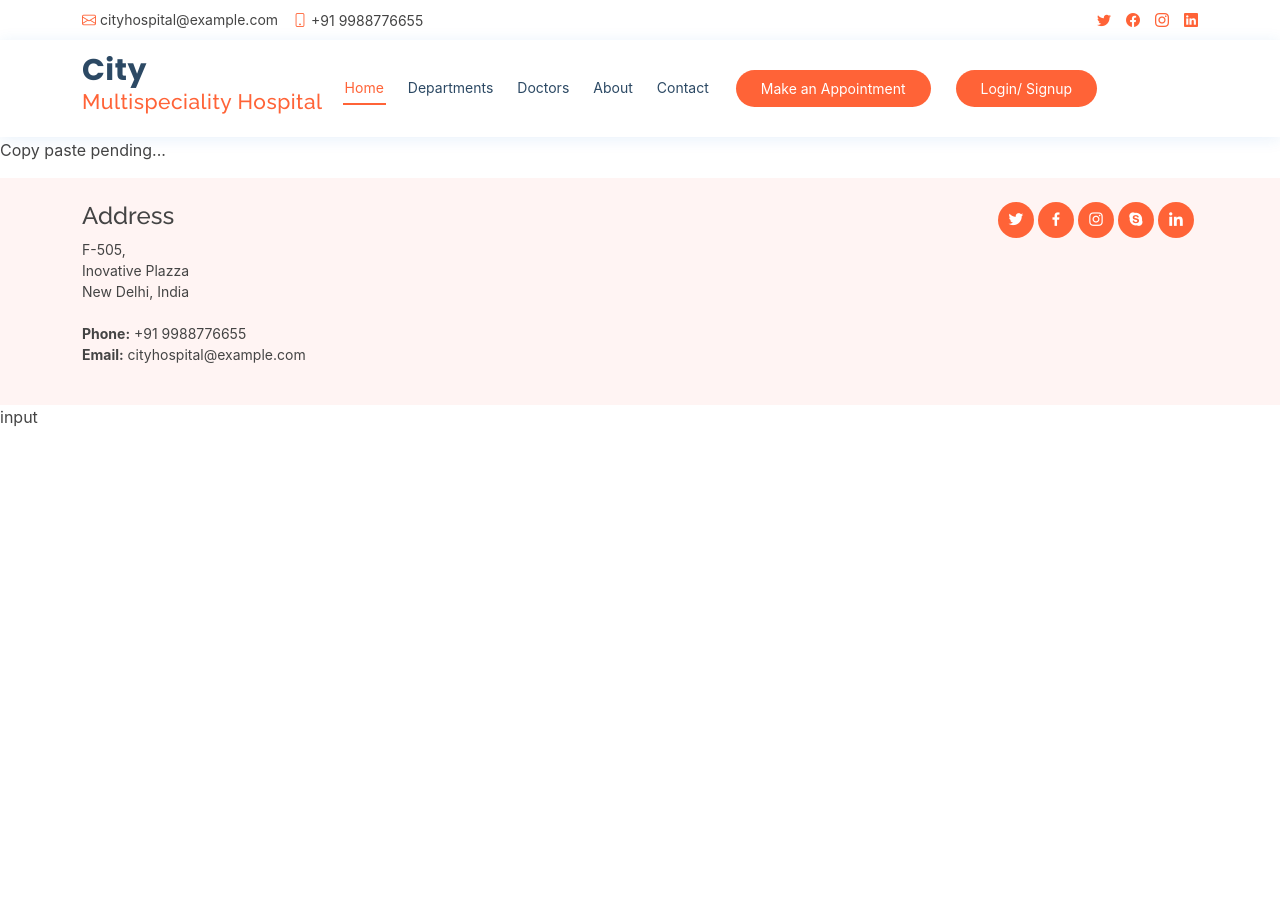
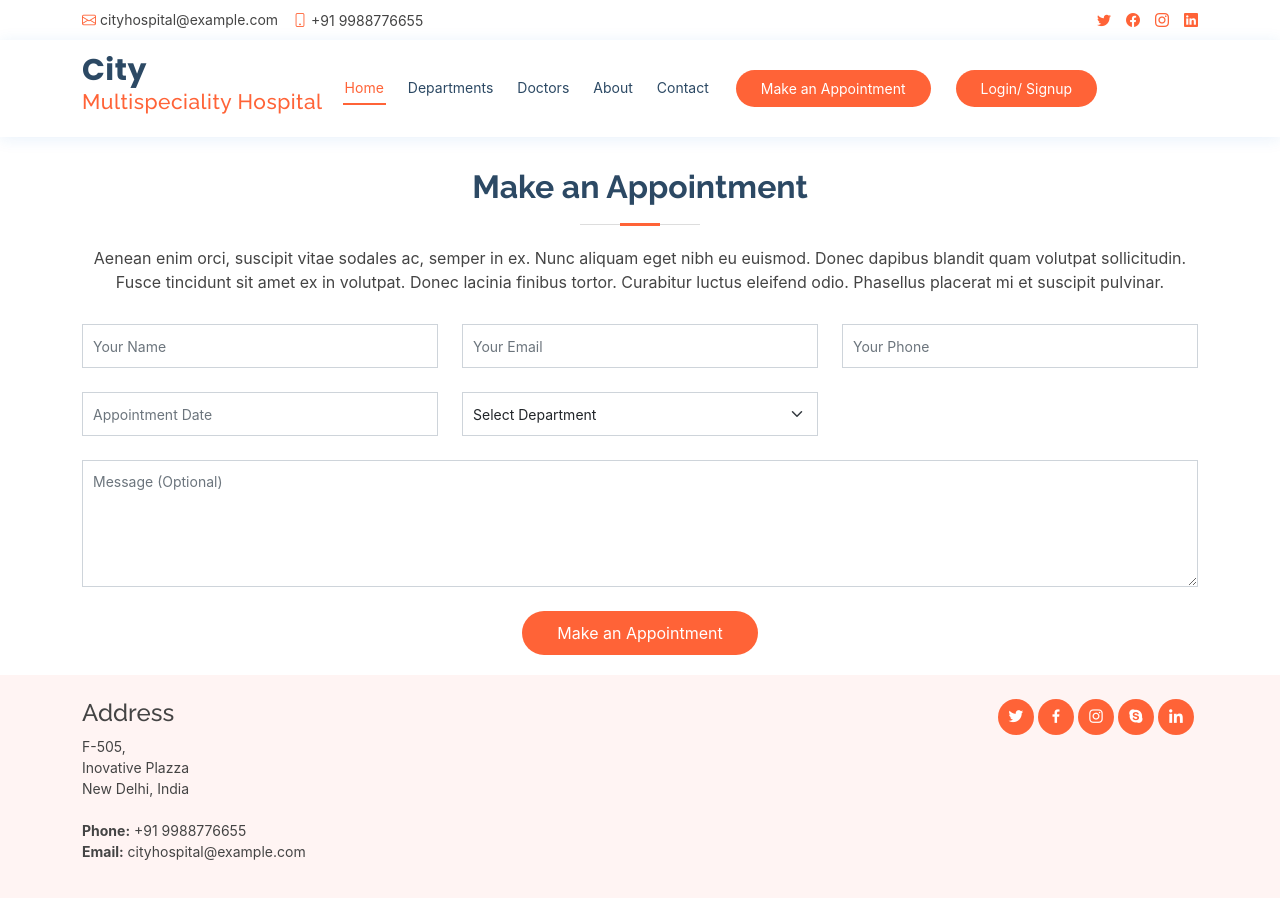
Before and after one commit to rudrabhikadiya3/city-hospital, a React (Create React App) app: page /Appointment in a window 1280 px wide. Shown: the top 898 px of the page. Before the commit the page ends 800 px from the top, so only its background shows below. Built offline with nearby package versions, Linux system fonts and the light colour scheme.

Commit message:
appointment init

```diff
--- a/public/index.html
+++ b/public/index.html
@@ -57,6 +57,5 @@
   <script src="%PUBLIC_URL%/assets/vendor/swiper/swiper-bundle.min.js"></script>
 
   <script src="%PUBLIC_URL%/assets/js/main.js"></script>
-  input
 </body>
 </html>
--- a/src/components/Header.js
+++ b/src/components/Header.js
@@ -1,5 +1,5 @@
 import React from 'react';
-import {NavLink} from 'react-router-dom'
+import {NavLink , Link} from 'react-router-dom'
 
 function Header(props) {
     return (
@@ -21,10 +21,10 @@ function Header(props) {
             <header id="header" className="fixed-top">
                 <div className="container d-flex align-items-center">
                     <div className="logo">
-                        <a href="index.html">
+                        <Link to="/">
                             <h1 className="logo me-auto">City</h1><br />
                             <h2 className="logo-tiny-text me-auto">Multispeciality Hospital</h2>
-                        </a>
+                        </Link>
                     </div>
                     <nav id="navbar" className="navbar order-last order-lg-0">
                         <ul>
@@ -36,7 +36,7 @@ function Header(props) {
                         </ul>
                         <i className="bi bi-list mobile-nav-toggle" />
                     </nav>
-                    <NavLink to="/appointment.html" className="appointment-btn scrollto"><span className="d-none d-md-inline">Make an </span>
+                    <NavLink to="/appointment" className="appointment-btn scrollto"><span className="d-none d-md-inline">Make an </span>
                         Appointment</NavLink>
                     <NavLink to="/login" className="appointment-btn scrollto">
                         <span className="d-md-inline">Login/ Signup</span>
--- a/src/container/Appointment.js
+++ b/src/container/Appointment.js
@@ -1,11 +1,139 @@
-import React from 'react';
+import React from "react";
+import * as yup from "yup";
+import { Formik, Form, useFormik } from "formik";
 
 function Appointment(props) {
-    return (
-        <div>
-            <p>Copy paste pending...</p>
+  const schema = yup.object().shape({
+    name: yup.string().required('Please enter a name'),
+    // age: yup.number().required().positive().integer(),
+    email: yup.string().required('Please enter an Email').email("Please enter a valid Email address"),
+    phone: yup.number().required('Please enter a number').max(10, 'Please enter valid number').integer("A phone number can't include a decimal point"),
+    // website: yup.string().url(),
+    createdOn: yup.date().default(function () {
+      return new Date();
+    }),
+  });
+
+  const formik = useFormik({
+    initialValues: {
+      firstName: "",
+      email: "",
+      phone: "",
+      date:"",
+
+    },
+    validationSchema: schema,
+    onSubmit: (values) => {
+      alert(JSON.stringify(values, null, 2));
+    },
+  });
+
+  const { errors, handleBlur, handleChange, handleSubmit } = formik;
+  return (
+    <main>
+      <section id="appointment" className="appointment">
+        <div className="container">
+          <div className="section-title">
+            <h2>Make an Appointment</h2>
+            <p>
+              Aenean enim orci, suscipit vitae sodales ac, semper in ex. Nunc
+              aliquam eget nibh eu euismod. Donec dapibus blandit quam volutpat
+              sollicitudin. Fusce tincidunt sit amet ex in volutpat. Donec
+              lacinia finibus tortor. Curabitur luctus eleifend odio. Phasellus
+              placerat mi et suscipit pulvinar.
+            </p>
+          </div>
+          <Formik values={formik}>
+            <Form action method="post" role="form" className="php-email-form" onSubmit={handleSubmit}>
+              <div className="row">
+                <div className="col-md-4 form-group">
+                  <input
+                    type="text"
+                    name="name"
+                    className="form-control"
+                    id="name"
+                    placeholder="Your Name"
+                    onChange={handleChange}
+                  />
+                  <span className="error">{errors.name}</span>
+                </div>
+                <div className="col-md-4 form-group mt-3 mt-md-0">
+                  <input
+                    type="email"
+                    className="form-control"
+                    name="email"
+                    id="email"
+                    placeholder="Your Email"
+                    onChange={handleChange}
+                  />
+                  <span className="error">{errors.email}</span>
+                </div>
+                <div className="col-md-4 form-group mt-3 mt-md-0">
+                  <input
+                    type="tel"
+                    className="form-control"
+                    name="phone"
+                    id="phone"
+                    placeholder="Your Phone"
+                    onChange={handleChange}
+                  />
+                   <span className="error">{errors.phone}</span>
+                </div>
+              </div>
+              <div className="row">
+                <div className="col-md-4 form-group mt-3">
+                  <input
+                    type="datetime"
+                    name="date"
+                    className="form-control datepicker"
+                    id="date"
+                    placeholder="Appointment Date"
+                    data-rule="minlen:4"
+                    data-msg="Please enter at least 4 chars"
+                  />
+                  <div className="validate" />
+                </div>
+                <div className="col-md-4 form-group mt-3">
+                  <select
+                    name="department"
+                    id="department"
+                    className="form-select"
+                  >
+                    <option value>Select Department</option>
+                    <option value="Department 1">Department 1</option>
+                    <option value="Department 2">Department 2</option>
+                    <option value="Department 3">Department 3</option>
+                  </select>
+                  <div className="validate" />
+                </div>
+              </div>
+              <div className="form-group mt-3">
+                <textarea
+                  className="form-control"
+                  name="message"
+                  rows={5}
+                  placeholder="Message (Optional)"
+                  defaultValue={""}
+                />
+                <div className="validate" />
+              </div>
+              <div className="mb-3">
+                <div className="loading">Loading</div>
+                <div className="error-message" />
+                <div className="sent-message">
+                  Your appointment request has been sent successfully. Thank
+                  you!
+                </div>
+              </div>
+              <div className="text-center">
+                <button type="submit">Make an Appointment</button>
+              </div>
+            </Form>
+          </Formik>
         </div>
-    );
+      </section>
+    </main>
+  );
 }
 
 export default Appointment;
--- a/src/container/Login.js
+++ b/src/container/Login.js
@@ -1,67 +1,70 @@
-import React, { useState } from 'react';
-import * as yup from 'yup';
-import { Formik, Form, useFormik } from 'formik';
+import React, { useState } from "react";
+import * as yup from "yup";
+import { Formik, Form, useFormik } from "formik";
 
 function Login(props) {
-    const [userType, setUsertype] = useState('login');
+  const [userType, setUsertype] = useState("login");
 
   let schemaObj, inintVal;
 
-    if (userType === 'login') {
+  if (userType === "login") {
     schemaObj = {
-            email: yup.string().required("email is requiredl").email('enter valid email'),
-            password: yup.string().required('password is required'),
-        }
+      email: yup
+        .string()
+        .required("email is requiredl")
+        .email("enter valid email"),
+      password: yup.string().required("password is required"),
+    };
     inintVal = {
-            email: '',
-            password: '',
-        }
-
-    } else if (userType === 'signup') {
+      email: "",
+      password: "",
+    };
+  } else if (userType === "signup") {
     schemaObj = {
       name: yup.string().required("Name is required"),
-            email: yup.string().required("email is requireds").email('enter valid email'),
-            password: yup.string().required('password is required'),
+      email: yup
+        .string()
+        .required("email is requireds")
+        .email("enter valid email"),
+      password: yup.string().required("password is required"),
+    };
+    inintVal = {
+      name: "",
+      email: "",
+      password: "",
+    };
   }
-        inintVal = {
-            name: '',
-            email: '',
-            password: ''
-        }
-    }
-
   let schema = yup.object().shape(schemaObj);
 
   const formik = useFormik({
-        // initialValues: {
-        //   email: '',
-        //   password: ''
-        // },
     initialValues: inintVal,
     validationSchema: schema,
-        onSubmit: values => {
+    onSubmit: (values, action) => {
       alert(JSON.stringify(values, null, 2));
+      // console.log(action);
+      action.resetForm();
     },
+    enableReinitialize: true,
   });
-    const { errors, handleBlur, handleChange, handleSubmit, touched } = formik;
+  const { errors, handleBlur, handleChange, handleSubmit, touched, values } =
+    formik;
 
   return (
     <section id="appointment" className="appointment">
       <div className="container">
         <div className="section-title">
-                    {
-                        userType === 'password' ?
-                            <h2>Reset password</h2> :
-                            userType === 'login' ?
-                                <h2>Login</h2> :
+          {userType === "password" ? (
+            <h2>Reset password</h2>
+          ) : userType === "login" ? (
+            <h2>Login</h2>
+          ) : (
             <h2>Sign Up</h2>
-                    }
+          )}
         </div>
         <Formik values={formik}>
           <Form className="php-email-form" onSubmit={handleSubmit}>
             <div>
-                            {
-                                userType === 'login' || userType === 'password' ?
+              {userType === "login" || userType === "password" ? (
                 <div className="col-md-4 form-group row mx-auto">
                   <input
                     type="text"
@@ -70,13 +73,15 @@ function Login(props) {
                     placeholder="Registerd email"
                     onChange={handleChange}
                     onBlur={handleBlur}
+                    value={values.email}
                   />
-                                        {
-                                        errors.email && touched.email ? <span className='error'>{errors.email}</span> : ''
-                                        }
-
+                  {errors.email && touched.email ? (
+                    <span className="error">{errors.email}</span>
+                  ) : (
+                    ""
+                  )}
                 </div>
-                                    :
+              ) : (
                 <>
                   <div className="col-md-4 form-group row mx-auto">
                     <input
@@ -87,19 +92,18 @@ function Login(props) {
                       placeholder="Name"
                       onChange={handleChange}
                       onBlur={handleBlur}
+                      value={values.name}
                     />
-                                            {
-                                                errors.name && touched.name ?
-                                                <span className='error'>{errors.name}</span> :
-                                                ''
-                                            }
-
+                    {errors.name && touched.name ? (
+                      <span className="error">{errors.name}</span>
+                    ) : (
+                      ""
+                    )}
                   </div>
                 </>
-                            }
+              )}
 
-                            {
-                                userType === 'password' ?
+              {userType === "password" ? (
                 <div className="col-md-4 form-group mt-3 mt-md-0 row mx-auto">
                   <input
                     type="password"
@@ -108,29 +112,27 @@ function Login(props) {
                     id="password"
                     placeholder="Client ID"
                   />
-                                    </div> :
-                                    userType === 'login' ?
+                </div>
+              ) : userType === "login" ? (
                 <div className="col-md-4 form-group mt-3 mt-md-0 row mx-auto">
-
                   <input
                     type="password"
                     className="form-control"
                     name="password"
-                                                id="password" placeholder="password"
+                    id="password"
+                    placeholder="password"
                     onChange={handleChange}
                     onBlur={handleBlur}
+                    value={values.password}
                   />
-                                            {
-                                                errors.password && touched.password ?
-                                                <span className='error'>{errors.password}</span> :
-                                                ''
-                                            }
-
-
+                  {errors.password && touched.password ? (
+                    <span className="error">{errors.password}</span>
+                  ) : (
+                    ""
+                  )}
                 </div>
-                                        :
+              ) : (
                 <div className="col-md-4 form-group mt-3 mt-md-0 row mx-auto">
-
                   <input
                     type="text"
                     name="email"
@@ -139,13 +141,13 @@ function Login(props) {
                     placeholder="Email"
                     onChange={handleChange}
                     onBlur={handleBlur}
+                    value={values.email}
                   />
-                                             {
-                                                errors.email && touched.email ?
-                                                <span className='error'>{errors.email}</span> :
-                                                ''
-                                            }
-
+                  {errors.email && touched.email ? (
+                    <span className="error">{errors.email}</span>
+                  ) : (
+                    ""
+                  )}
 
                   <input
                     type="password"
@@ -155,47 +157,59 @@ function Login(props) {
                     placeholder="Create new password"
                     onBlur={handleBlur}
                     onChange={handleChange}
+                    value={values.password}
                   />
-                                            {
-                                                errors.password && touched.password ?
-                                                <span className='error'>{errors.password}</span> : ''
-                                            }
+                  {errors.password && touched.password ? (
+                    <span className="error">{errors.password}</span>
+                  ) : (
+                    ""
+                  )}
                 </div>
+              )}
 
-                            }
-
-
-                            {
-                                userType === 'password' ?
-                                    null
-                                    :
-                                    userType === 'login' ?
-                                        <div className='signup-link text-center col-4' >
-                                            <a className='d-inline-block' onClick={() => setUsertype('signup')}>Are you a new user?</a>
-                                            <a className='d-inline-block ' onClick={() => setUsertype('password')}>Forgott password?</a>
+              {userType === "password" ? null : userType === "login" ? (
+                <div className="signup-link text-center col-4">
+                  <a
+                    className="d-inline-block"
+                    onClick={() => setUsertype("signup")}
+                  >
+                    Are you a new user?
+                  </a>
+                  <a
+                    className="d-inline-block "
+                    onClick={() => setUsertype("password")}
+                  >
+                    Forgott password?
+                  </a>
                 </div>
-                                        :
-                                        <div className='signup-link col-4'>
-                                            <a className='d-inline-block' onClick={() => setUsertype('login')}>Already user?</a>
+              ) : (
+                <div className="signup-link col-4">
+                  <a
+                    className="d-inline-block"
+                    onClick={() => setUsertype("login")}
+                  >
+                    Already user?
+                  </a>
                 </div>
-                            }
-                            {
-                                userType === 'password' ?
-                                    <div class="text-center mt-3"><button type="submit">Send OTP</button></div> :
-                                    userType === 'login' ?
-                                        <div class="text-center mt-3"><button type="submit">Login</button></div>
-                                        :
-                                        <div class="text-center mt-3"><button type="submit">Sign Up</button></div>
-                            }
-
+              )}
+              {userType === "password" ? (
+                <div className="text-center mt-3">
+                  <button type="submit">Send OTP</button>
                 </div>
-
-
+              ) : userType === "login" ? (
+                <div className="text-center mt-3">
+                  <button type="submit">Login</button>
+                </div>
+              ) : (
+                <div className="text-center mt-3">
+                  <button type="submit">Sign Up</button>
+                </div>
+              )}
+            </div>
           </Form>
         </Formik>
       </div>
     </section>
-
   );
 }
 
```
Lines whose indentation alone changed are shown as unchanged.
